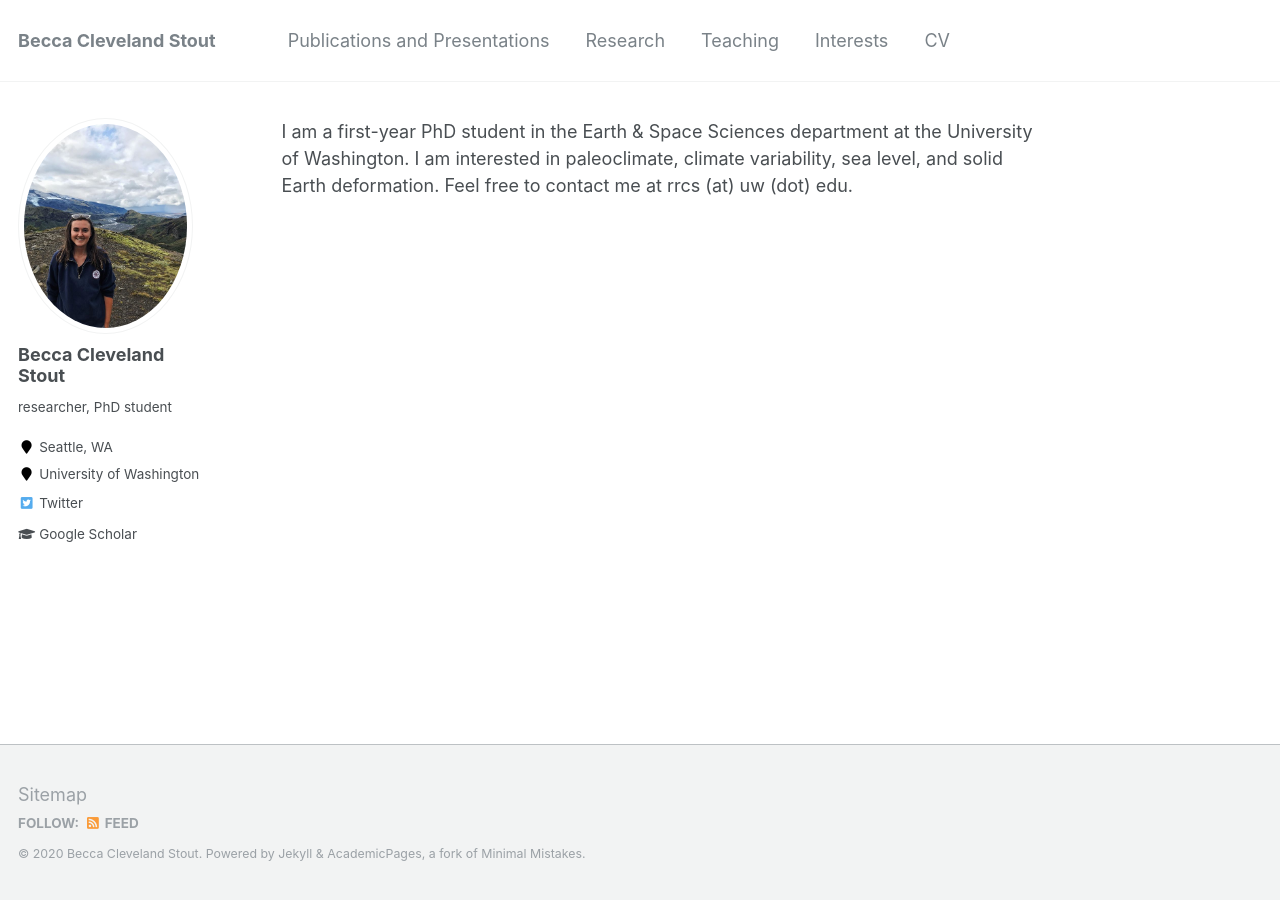
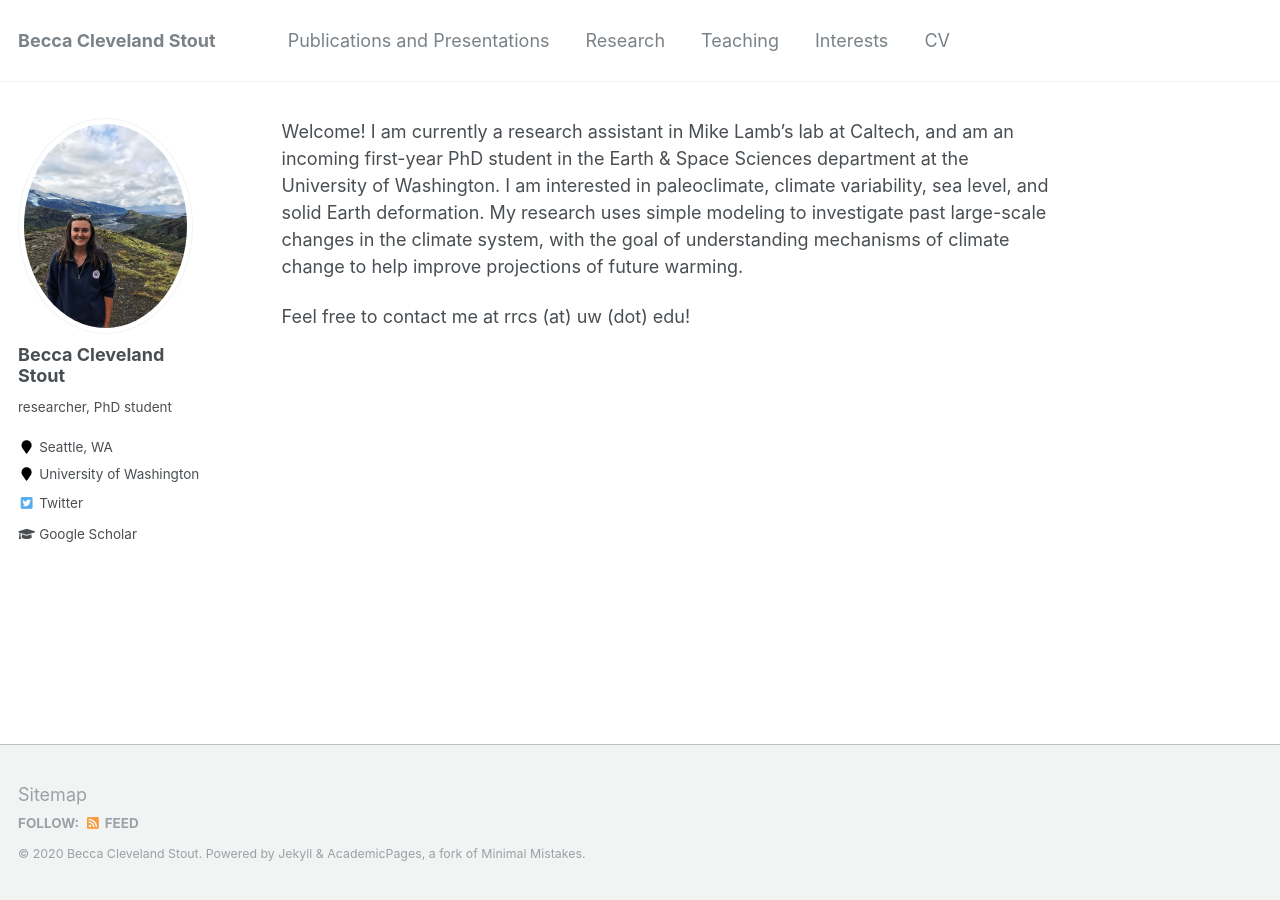
Before and after one commit to becca-cs/becca-cs.github.io, a Jekyll site: the page built from _pages/about.md, in a window 1280 px wide. Built offline with Jekyll 4.4.1, drawn with Linux system fonts in a browser that asks for light colours.

Commit message:
Update about.md

```diff
--- a/_pages/about.md
+++ b/_pages/about.md
@@ -7,4 +7,6 @@ redirect_from:
   - /about.html
 ---
 
-I am a first-year PhD student in the Earth & Space Sciences department at the University of Washington. I am interested in paleoclimate, climate variability, sea level, and solid Earth deformation. Feel free to contact me at rrcs (at) uw (dot) edu.
+Welcome! I am currently a research assistant in Mike Lamb's lab at Caltech, and am an incoming first-year PhD student in the Earth & Space Sciences department at the University of Washington. I am interested in paleoclimate, climate variability, sea level, and solid Earth deformation. My research uses simple modeling to investigate past large-scale changes in the climate system, with the goal of understanding mechanisms of climate change to help improve projections of future warming.
+
+Feel free to contact me at rrcs (at) uw (dot) edu!
```
